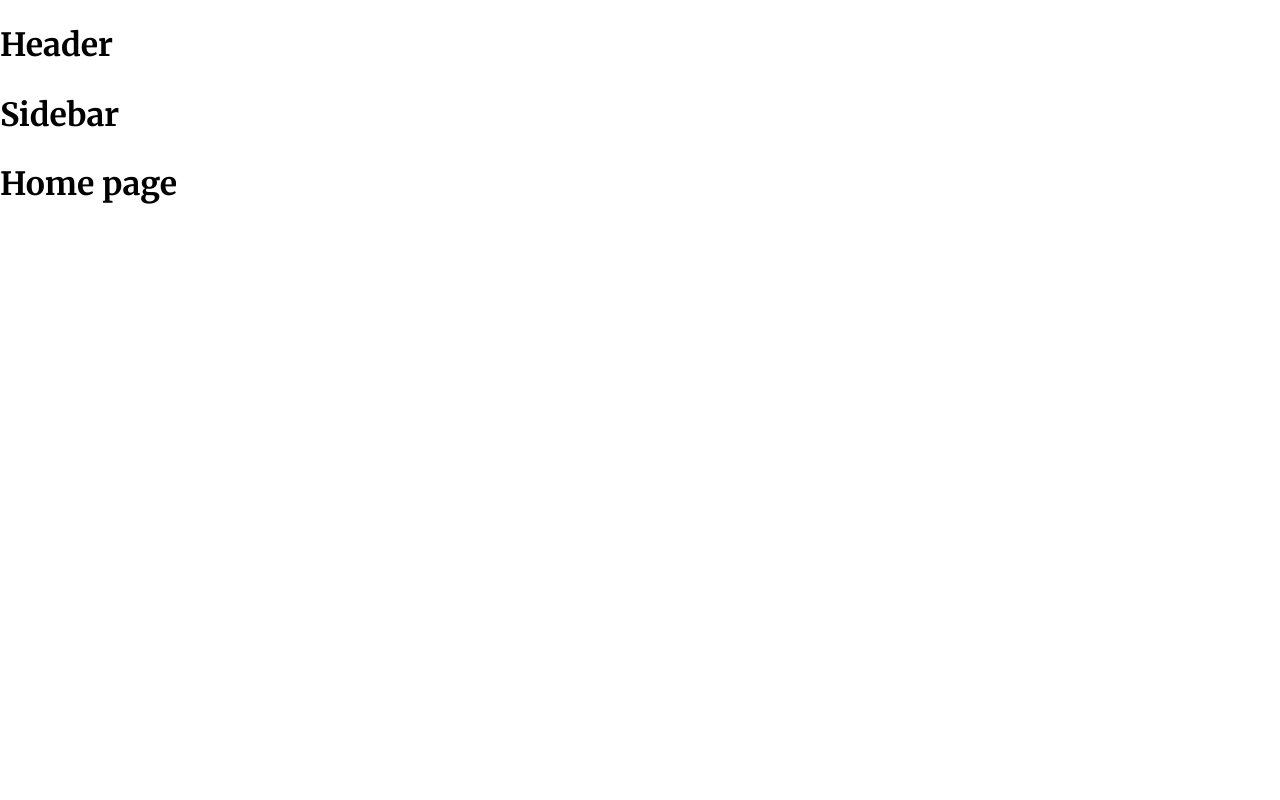
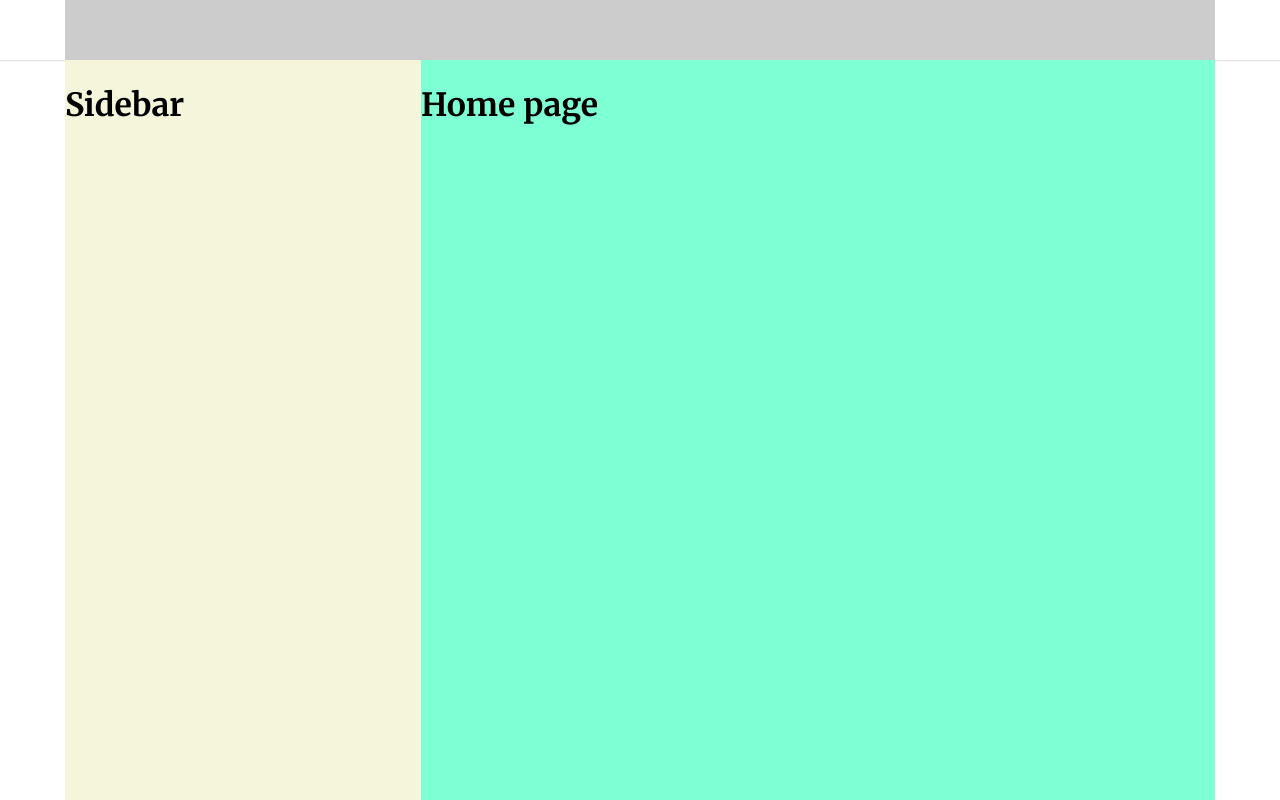
Before and after one commit to ttHien67/tiktok-ui, a React (Create React App) app: page / in a window 1280 px wide. Shown: the top 800 px of the page. Built offline with nearby package versions, Linux system fonts and the light colour scheme.

Commit message:
Dựng khung Layout mặc định

```diff
--- a/package.json
+++ b/package.json
@@ -6,6 +6,7 @@
     "@testing-library/jest-dom": "^5.16.5",
     "@testing-library/react": "^13.4.0",
     "@testing-library/user-event": "^13.5.0",
+    "classnames": "^2.3.2",
     "customize-cra": "^1.0.0",
     "normalize.css": "^8.0.1",
     "react": "^18.2.0",
--- a/src/components/GlobalStyles/GlobalStyles.scss
+++ b/src/components/GlobalStyles/GlobalStyles.scss
@@ -1,10 +1,18 @@
 @import url('https://fonts.googleapis.com/css2?family=Merriweather:wght@300;400;700&display=swap');
 @import 'normalize.css';
+
+:root {
+    // Default layout
+    --default-layout-header-height: 60px;
+    --default-layout-width: 1150px;
+}
 
 html {
     font-size: 62.5%;
 }
 * {
+    margin: 0;
+    padding: 0;
     box-sizing: border-box;
 }
 body {
--- /dev/null
+++ b/src/components/Layout/DefaultLayout/DefaultLayout.module.scss
@@ -0,0 +1,11 @@
+.wrapper {
+    display: flex;
+    flex-direction: column;
+    align-items: center;
+}
+.container{
+    width: var(--default-layout-width);
+    min-height: 1000px;
+    background-color: aquamarine;
+    display: flex;
+}
--- /dev/null
+++ b/src/components/Layout/DefaultLayout/Header/Header.module.scss
@@ -0,0 +1,13 @@
+.wrapper {
+    width: 100%;
+    height: var( --default-layout-header-height);
+    box-shadow: 0px 1px 1px rgb(0 0 0 / 12%);
+    display: flex;
+    justify-content: center;
+}
+
+.inner {
+    height: 100%;
+    width: var(--default-layout-width);
+    background-color: #ccc;
+}
--- a/src/components/Layout/DefaultLayout/Header/index.js
+++ b/src/components/Layout/DefaultLayout/Header/index.js
@@ -1,5 +1,17 @@
+import style from './Header.module.scss'
+import classNames from 'classnames/bind';
+
+const cx = classNames.bind(style)
+
+
 function Header() {
-    return <h1>Header</h1>;
+    return (
+        <div className={cx('wrapper')}>
+            <div className={cx('inner')}>
+
+            </div>
+        </div>
+    )
 }
 
 export default Header;
--- /dev/null
+++ b/src/components/Layout/DefaultLayout/Sidebar/Sidebar.module.scss
@@ -0,0 +1,5 @@
+.wrapper {
+    width: 356px;
+    min-height: 1000px;
+    background-color: beige;
+}
--- a/src/components/Layout/DefaultLayout/Sidebar/index.js
+++ b/src/components/Layout/DefaultLayout/Sidebar/index.js
@@ -1,5 +1,14 @@
+import classNames from "classnames/bind";
+import style from './Sidebar.module.scss'
+
+const cx = classNames.bind(style)
+
 function Sidebar() {
-    return <h1>Sidebar</h1>;
+    return (
+        <div className={cx('wrapper')}>
+            <h1>Sidebar</h1>
+        </div>
+    )
 }
 
 export default Sidebar;
--- a/src/components/Layout/DefaultLayout/index.js
+++ b/src/components/Layout/DefaultLayout/index.js
@@ -1,13 +1,17 @@
 import Header from './Header';
 import Sidebar from './Sidebar';
+import classNames from 'classnames/bind';
+import style from './DefaultLayout.module.scss'
+
+const cx = classNames.bind(style)
 
 function DefaultLayout({ children }) {
     return (
-        <div>
+        <div className={cx('wrapper')}>
             <Header />
-            <div className="container">
+            <div className={cx('container')}>
                 <Sidebar />
-                <div className="content">{children}</div>
+                <div className={cx('content')}>{children}</div>
             </div>
         </div>
     );
```
Also changed, not shown: 1 other file (tests, documents, lock files or other folders).
